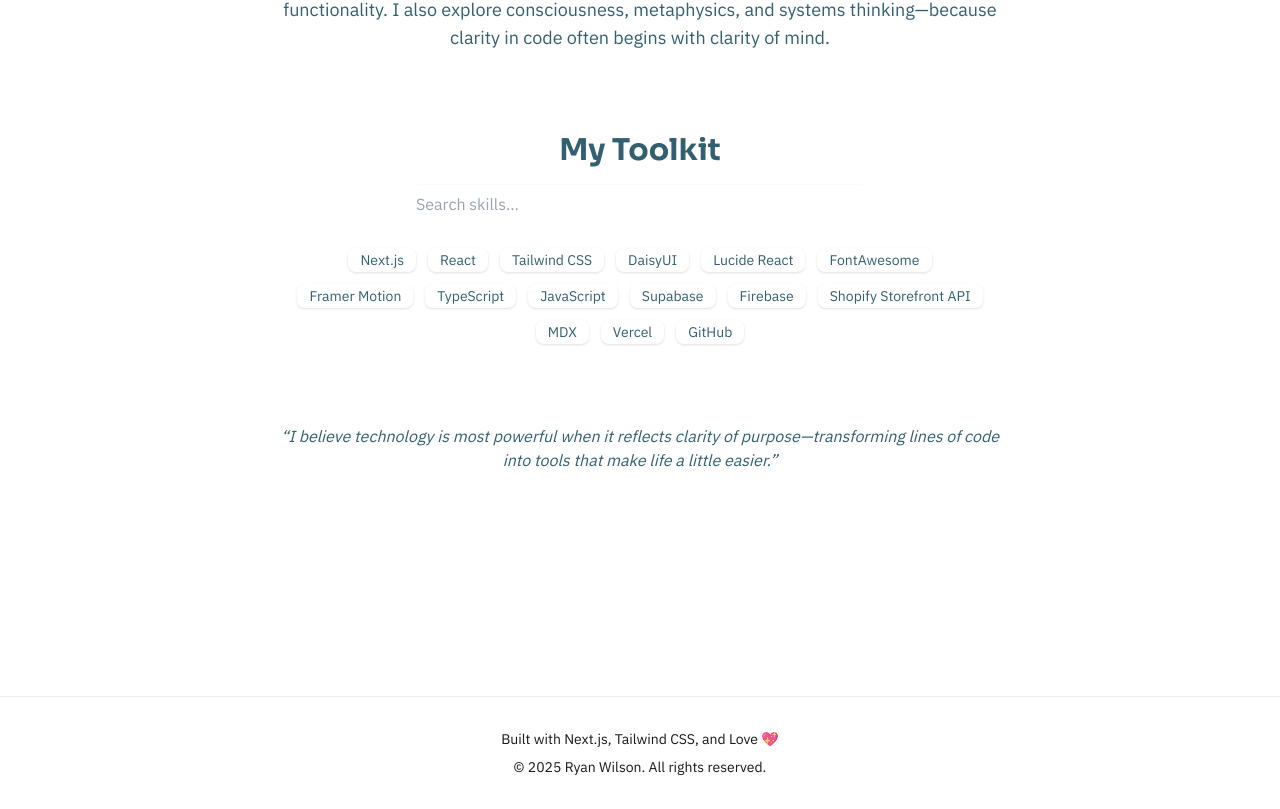
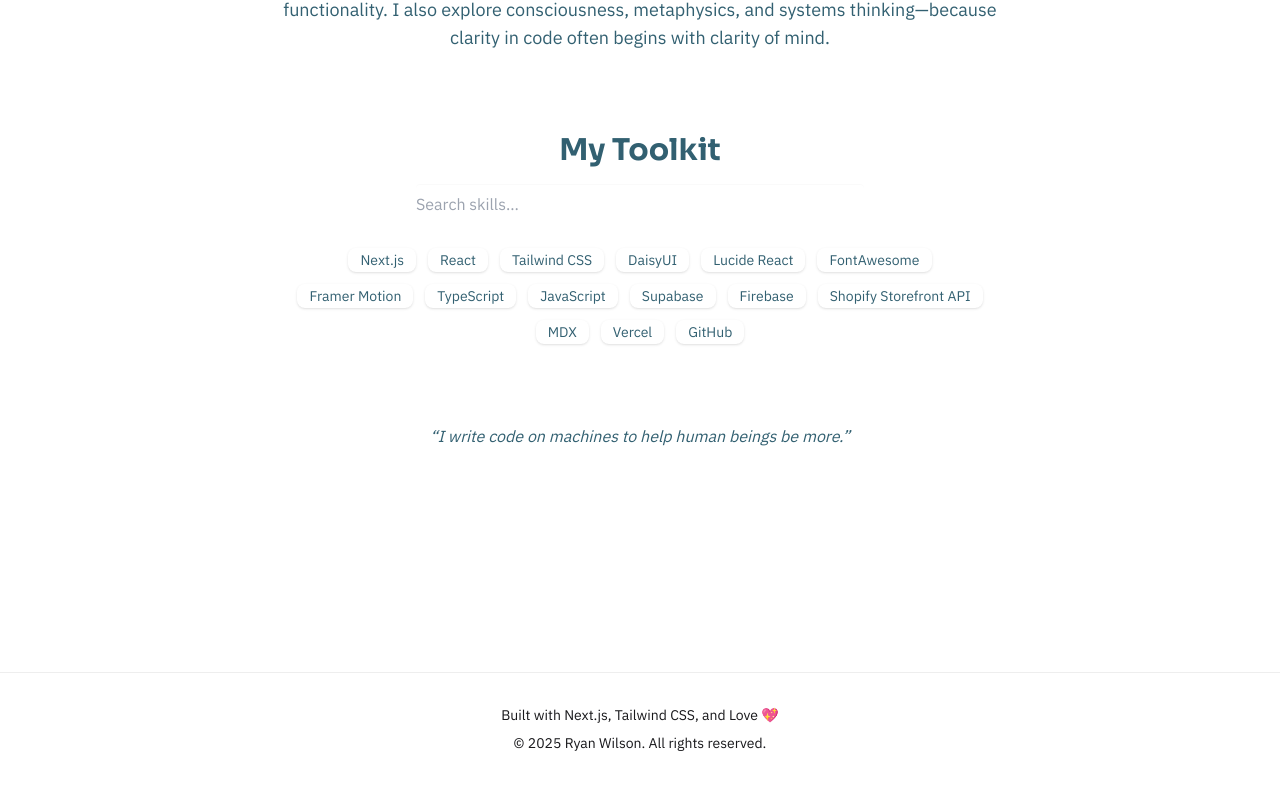
Before and after one commit to RW2023/ryan-2025, a Next.js app: page /about in a window 1280 px wide. Shown: the part 545-1354 px from the top of the page. After the commit the page ends 1330 px from the top, so only its background shows below. Built offline with nearby package versions, Linux system fonts and the light colour scheme.

Commit message:
update about

```diff
--- a/src/components/AboutMe.tsx
+++ b/src/components/AboutMe.tsx
@@ -55,7 +55,7 @@ export default function AboutMe() {
                 viewport={{ once: true }}
                 transition={{ duration: 0.7, delay: 0.4, ease: "easeOut" }}
             >
-                “I believe technology is most powerful when it reflects clarity of purpose—transforming lines of code into tools that make life a little easier.”
+                “I write code on machines to help human beings be more.”
             </motion.blockquote>
         </section>
     );
```
